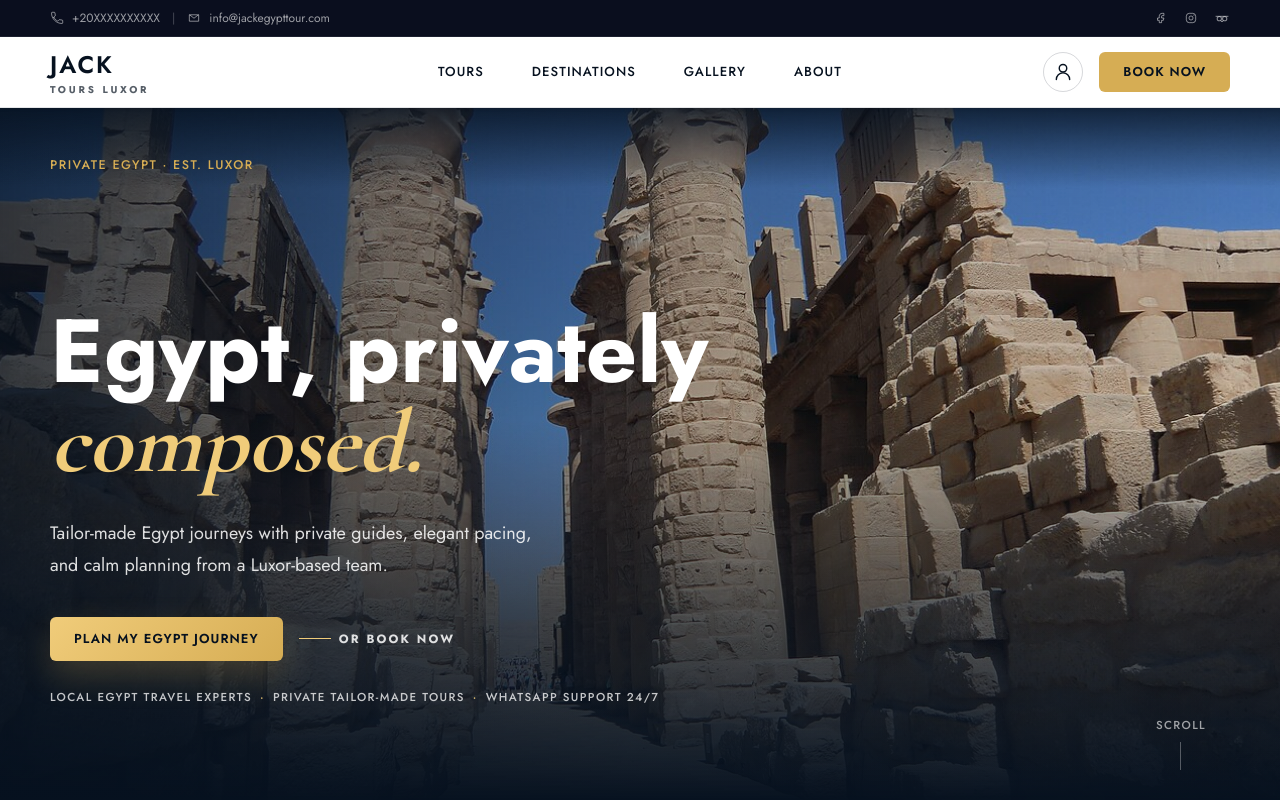
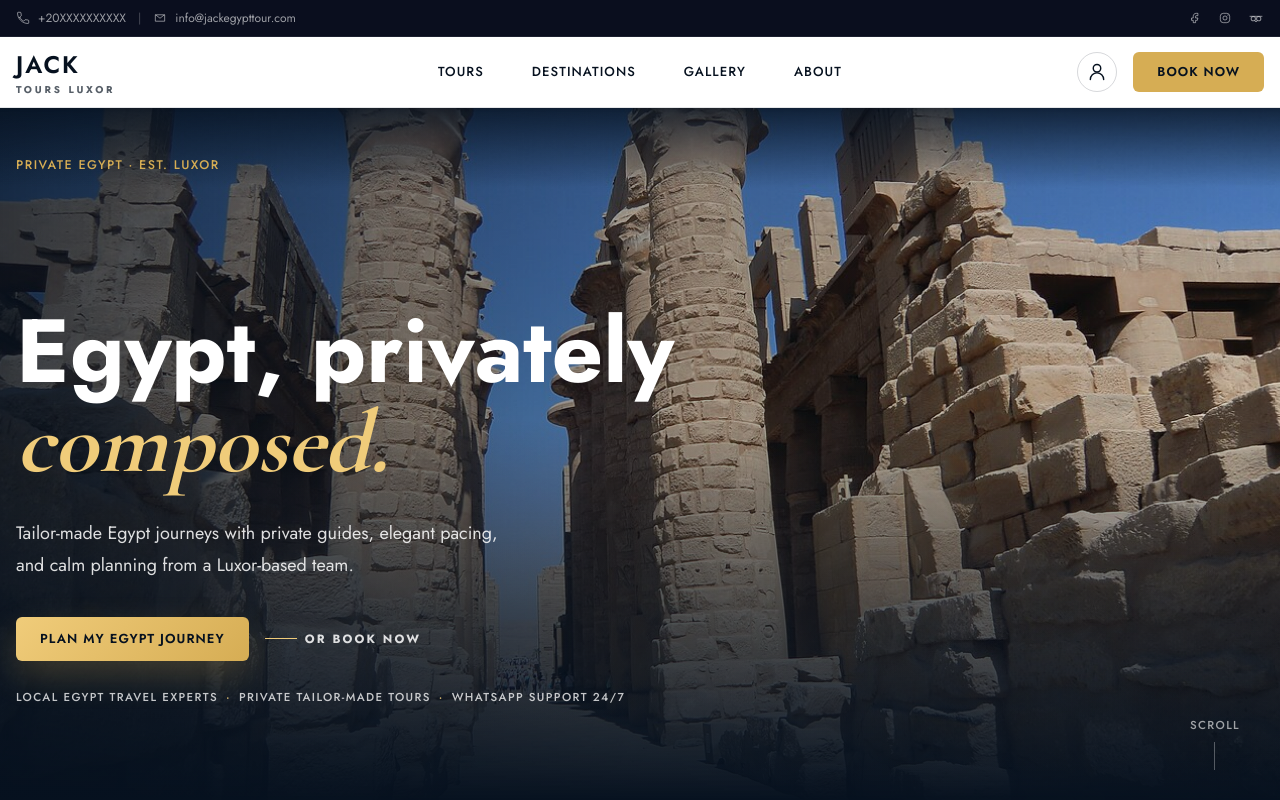
Before and after one commit to mohamedholmes0000/jack-tours-luxor, a Next.js app: page / in a window 1280 px wide. Shown: the top 800 px of the page. Built offline with nearby package versions, Linux system fonts and the light colour scheme; no server answers; the database is empty.

Commit message:
Widen container-premium max-width from 1180px to 1440px

```diff
--- a/app/globals.css
+++ b/app/globals.css
@@ -69,7 +69,7 @@ a {
 
 .container-premium {
   margin-inline: auto;
-  width: min(100% - 2rem, 1180px);
+  width: min(100% - 2rem, 1440px);
 }
 
 .public-site section:not([data-home-hero]) h2 {
```
